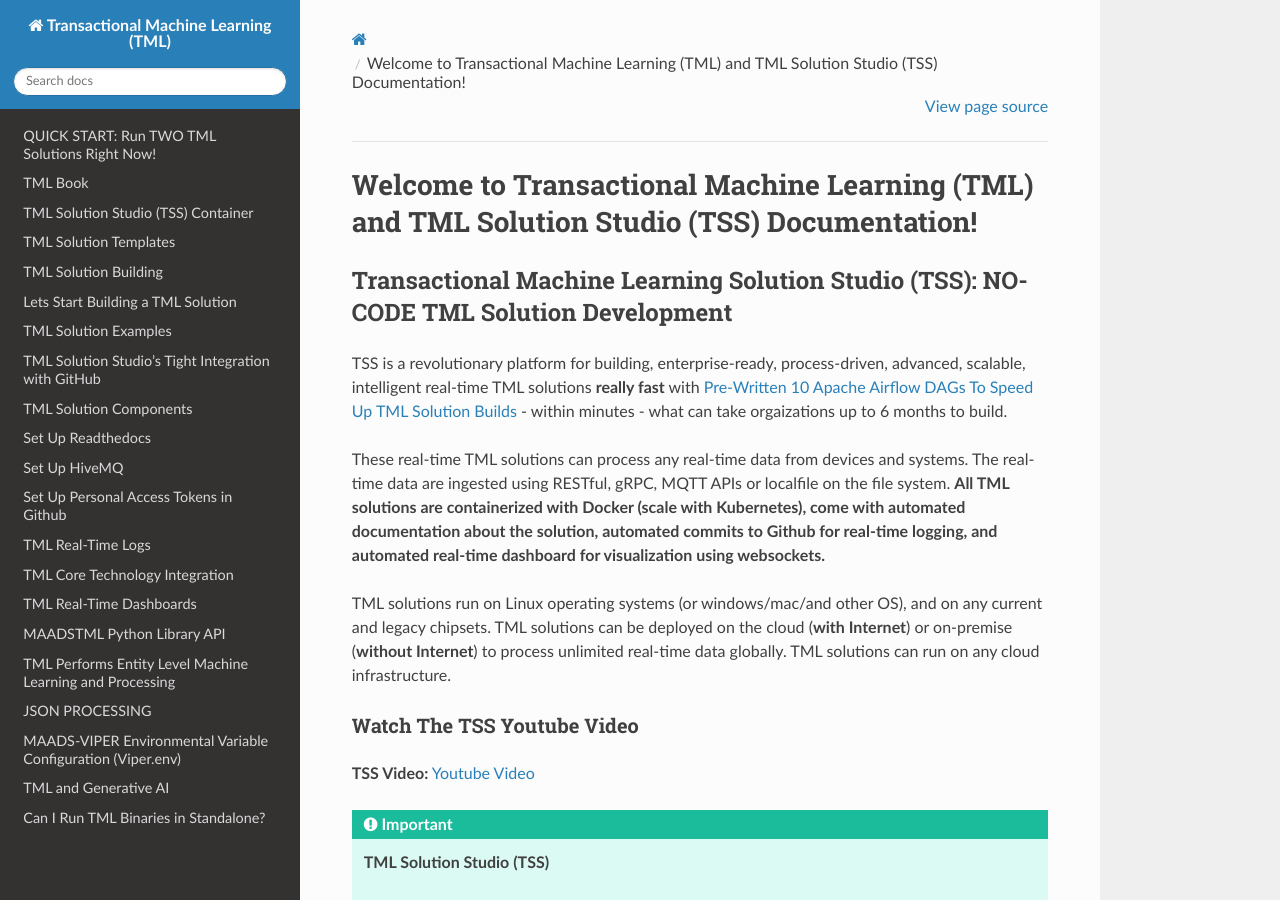
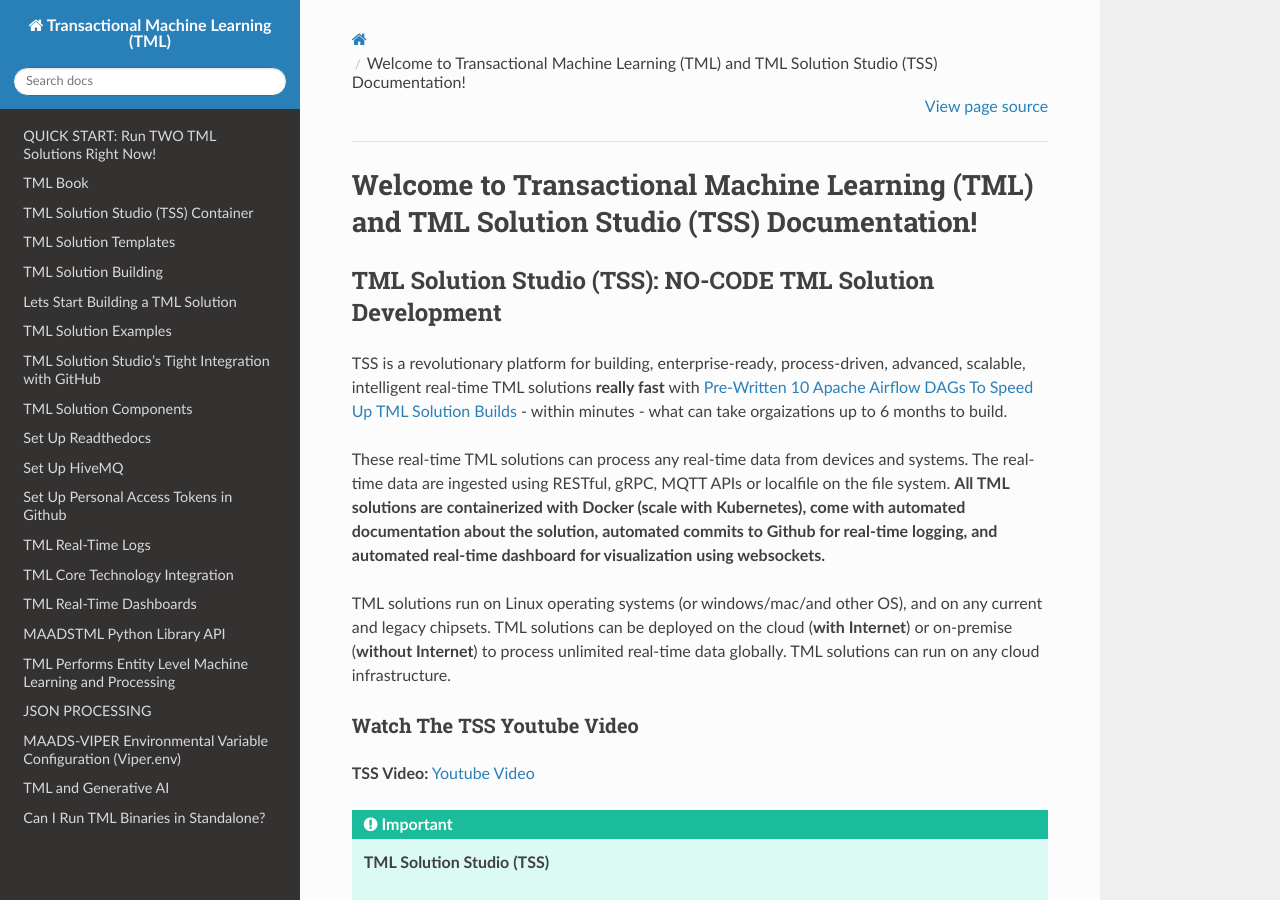
Before and after one commit to smaurice101/readthedocs, a Sphinx documentation site: the page built from docs/source/index.rst, in a window 1280 px wide and 900 px high. Built offline with Sphinx 7.4.7 and the Read the Docs theme 3.1.0, drawn with Linux system fonts in a browser that asks for light colours.

Commit message:
Update index.rst

```diff
--- a/docs/source/index.rst
+++ b/docs/source/index.rst
@@ -1,7 +1,7 @@
 Welcome to Transactional Machine Learning (TML) and TML Solution Studio (TSS) Documentation!
 ===================================
 
-Transactional Machine Learning Solution Studio (TSS): NO-CODE TML Solution Development
+TML Solution Studio (TSS): NO-CODE TML Solution Development
 ----------------------
 
 TSS is a revolutionary platform for building, enterprise-ready, process-driven, advanced, scalable, intelligent real-time TML solutions **really fast** with :ref:`Pre-Written 10 Apache Airflow DAGs To Speed Up TML Solution Builds` - within minutes - what can take orgaizations up to 6 months to build.
```
